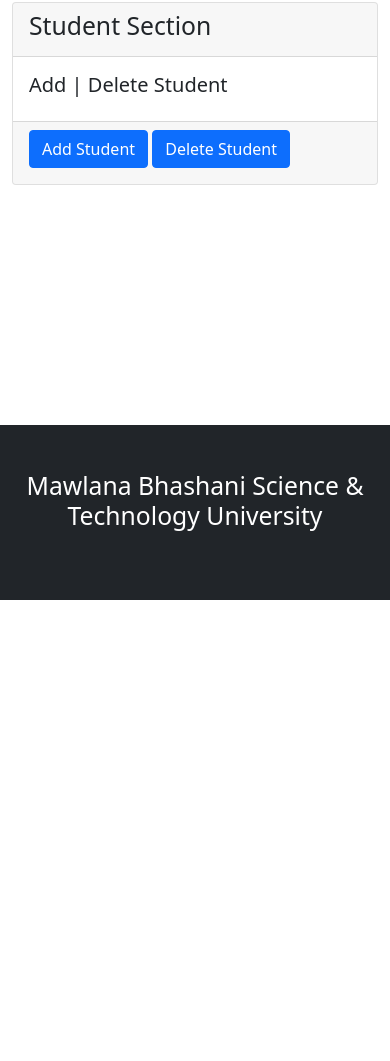
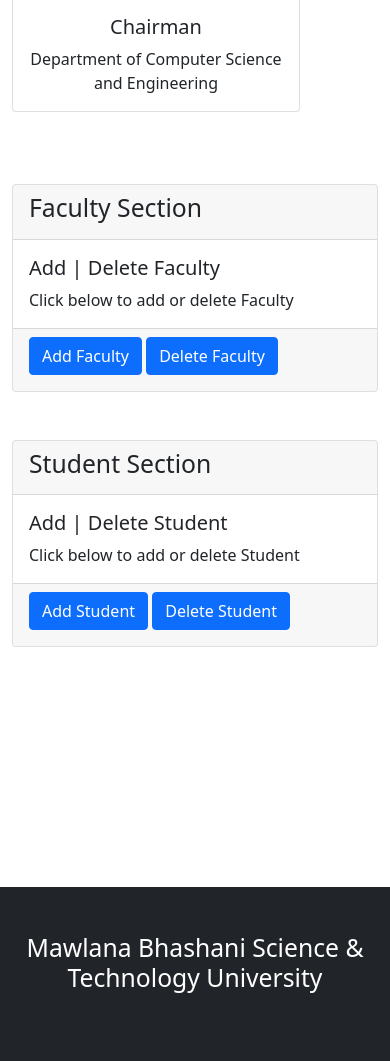
Before and after one commit to Wasif-Bin-Zahir/result-automation, a Django app: page /chairman/profile/ in a window 390 px wide. Shown: the part 406-1467 px from the top of the page. Before the commit the page ends 1006 px from the top, so only its background shows below. Run offline with Django 3.2, Linux system fonts and the light colour scheme; a user stored in the database is signed in; some libraries are stand-ins or nearby versions.

Commit message:
wasif boss

```diff
--- a/chairman/templates/chairman/add_semesters.html
+++ b/chairman/templates/chairman/add_semesters.html
@@ -20,7 +20,7 @@
 
 {% block content2 %}
 <div class="container">
-  <h4 class="text-center text-danger m-4">Add Semester and Session</h4>
+  <h2 class="text-center text-danger m-4">Add Semester and Session</h2>
   <div class="row">
     <div class="col-lg-6 col-md-6 col-sm-12">
       {% if Running_Semesters %}
@@ -51,7 +51,7 @@
             {{ form|crispy }}
         {% endif %}
         <br>
-        <input type="submit" class="btn btn-danger mt-2 btn-block w-100">
+        <input type="submit" class="btn btn-primary mt-2 btn-block w-100">
         </form>
     </div>
   </div>
--- a/chairman/templates/chairman/profile.html
+++ b/chairman/templates/chairman/profile.html
@@ -9,7 +9,7 @@
 
 {% block content1 %}
 <div class="container">
-  <div class="row align-items-center">
+  <div class="row">
     <div class="col-2"></div>
     <div class="col-8">
       {% if messages %}
@@ -27,6 +27,8 @@
 
 {% block content2 %}
 <div class="container">
+  <div class="row">
+    {% include 'chairman/profile_sidebar.html' %}
     <div class="col-lg-8 col-md-6 col-sm-12">
       <br>
       <br>
@@ -39,7 +41,7 @@
             </div>
             <div class="card-body text-lg-center">
               <h5 class="card-title">Add | Delete Faculty </h5>
-
+              <p class="card-text">Click below to add or delete Faculty</p>
             </div>
             <div class="card-footer text-lg-center">
               <a href={% url 'chairman_teacher_reg' %} class="btn btn-primary mr-5 mb-2">Add Faculty</a>
@@ -54,7 +56,7 @@
             </div>
             <div class="card-body text-lg-center">
               <h5 class="card-title">Add | Delete Student </h5>
-
+              <p class="card-text">Click below to add or delete Student</p>
             </div>
             <div class="card-footer text-lg-center">
               <a href={% url 'chairman_student_reg' %} class="btn btn-primary mr-5 mb-2">Add Student</a>
@@ -65,8 +67,24 @@
       </div>
 
 
+      <!-- <div class="col-sm-12 col-md-6 col-lg-6 mb-5">
+                <div class="card">
+                    <div class="card-header">
+                      Task-03
+                    </div>
+                    <div class="card-body">
+                      <h5 class="card-title">Add/Delete Stuff Member</h5>
+                      <p class="card-text">With supporting text below as a natural lead-in to additional content.</p>
+                    </div>
+                    <div class="card-footer">
+                      <a href={% url 'chairman_stuff_reg' %} class="btn btn-primary mr-5 mb-2">Add Stuff</a>
+                      <a href={% url 'delete_stuff_page' %} class="btn btn-primary mb-2">Delete Stuff</a>
+                    </div>
+                  </div>
+               </div> -->
     </div>
 
+  </div>
 
 </div>
 <br>
--- /dev/null
+++ b/chairman/templates/chairman/profile_sidebar.html
@@ -0,0 +1,11 @@
+<div class="col-lg-4 col-md-6 col-sm-12 text-center">
+  <div class="card" style="width: 18rem;">
+    <img class="card-img-top" src="https://cse.mbstu.ac.bd/storage/43/sazzad.JPG" height="300px" width="280px"
+      alt="admin pro picture">
+    <div class="card-body">
+      <h5 class="card-title text-center">Chairman</h5>
+      <p class="card-text text-justify">Department of Computer Science and Engineering</p>
+      <!-- <a href="#" class="btn btn-primary w-100 text-center">More Info</a> -->
+    </div>
+  </div>
+</div>
```
Also changed, not shown: chairman/templates/chairman/add_courses.html (+4 -4 lines), chairman/templates/chairman/teacher_signup.html (+5 -4 lines), db.sqlite3. Lines whose indentation alone changed are shown as unchanged.
